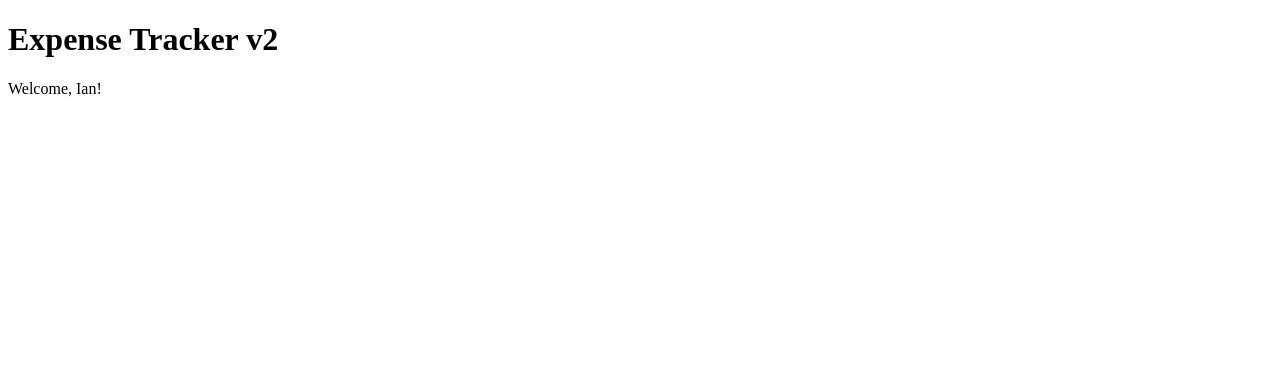
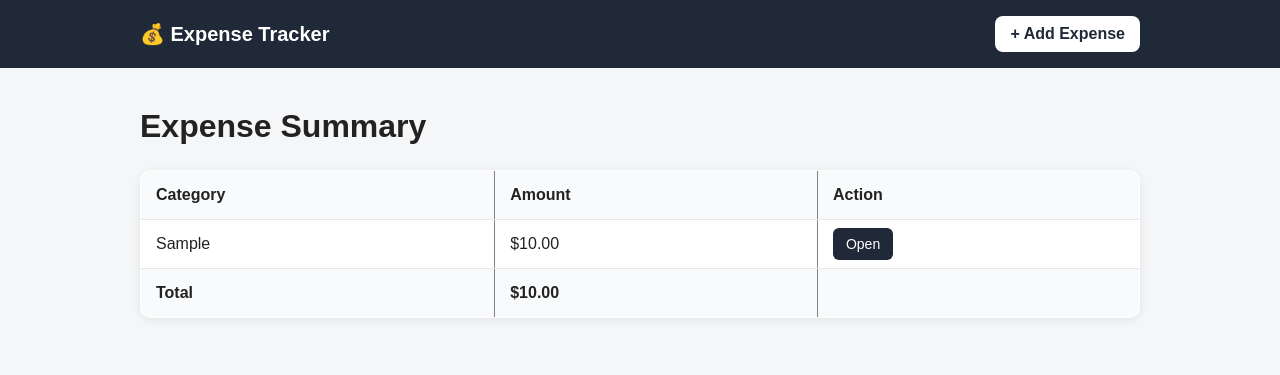
Before and after one commit to iankings2005-hash/NEW_FILE, a Flask app: page / in a window 1280 px wide. Shown: the top 375 px of the page. Run offline with Flask 3, Linux system fonts and the light colour scheme; tables that the repository leaves empty hold one stand-in row (values such as "Sample post").

Commit message:
Improve expense tracker UI and category expenses

```diff
--- a/routes.py
+++ b/routes.py
@@ -1,11 +1,129 @@
-from flask import render_template
+from flask import flash, render_template, request, redirect, url_for
 from app import app
+from extensions import db
+from models import Expense
+from sqlalchemy import func
 
 
 @app.route("/")
 def home():
+
+    category_totals = (
+        db.session.query(
+            Expense.category,
+            func.sum(Expense.amount)
+        )
+        .group_by(Expense.category)
+        .all()
+    )
+
+    grand_total = (
+        db.session.query(
+            func.sum(Expense.amount)
+        )
+        .scalar()
+    )
+
+    if grand_total is None:
+        grand_total = 0
+
     return render_template(
         "index.html",
-        title="Expense Tracker v2",
-        username="Ian"
+        category_totals=category_totals,
+        grand_total=grand_total
     )
+
+@app.route("/category/<category>")
+def category_expenses(category):
+
+    expenses = (
+        Expense.query
+        .filter_by(category=category)
+        .all()
+    )
+
+    total = sum(expense.amount for expense in expenses)
+
+    return render_template(
+        "category.html",
+        category=category,
+        expenses=expenses,
+        total=total
+    )
+
+@app.route("/add", methods=["GET", "POST"])
+@app.route("/add/<category>", methods=["GET", "POST"])
+def add_expense(category=None):
+
+    if request.method == "POST":
+
+        # Get category from hidden field or URL parameter
+        category = request.form.get("category") or category
+
+        # If no category from hidden field and no URL category,
+        # try to get from the display field (for new categories)
+        if not category:
+            category = request.form.get("category_display")
+
+        name = request.form.get("name")
+        amount = request.form.get("amount")
+
+        # Validate
+        if not all([name, amount, category]):
+            flash("All fields are required", "error")
+            return render_template("add.html", category=category)
+
+        try:
+            expense = Expense(
+                name=name,
+                amount=float(amount),
+                category=category
+            )
+
+            db.session.add(expense)
+            db.session.commit()
+
+            return redirect(
+                url_for(
+                    "category_expenses",
+                    category=category
+                )
+            )
+        except Exception as e:
+            db.session.rollback()  # Rollback on error
+            flash(f"Database error: {str(e)}", "error")
+            return render_template("add.html", category=category)
+
+    return render_template(
+        "add.html",
+        category=category
+    )
+
+@app.route("/delete/<int:id>", methods=["POST"])
+def delete_expense(id):
+
+    expense = Expense.query.get_or_404(id)
+
+    db.session.delete(expense)
+    db.session.commit()
+
+    return redirect(url_for("home"))
+@app.route("/edit/<int:id>", methods=["GET", "POST"])
+def edit_expense(id):
+
+    expense = Expense.query.get_or_404(id)
+
+    if request.method == "POST":
+
+        expense.name = request.form["name"]
+        expense.amount = float(request.form["amount"])
+        expense.category = request.form["category"]
+
+        db.session.commit()
+
+        return redirect(url_for("home"))
+
+    return render_template(
+        "edit.html",
+        expense=expense
+    )
--- /dev/null
+++ b/static/style.css
@@ -0,0 +1,232 @@
+* {
+    box-sizing: border-box;
+}
+
+body {
+    margin: 0;
+    font-family: Arial, sans-serif;
+    background: #f4f6f8;
+    color: #222;
+}
+
+
+/* =========================
+   NAVIGATION
+   ========================= */
+
+.navbar {
+    background: #1f2937;
+    padding: 16px 0;
+}
+
+.navbar-content {
+    width: 90%;
+    max-width: 1000px;
+    margin: auto;
+
+    display: flex;
+    justify-content: space-between;
+    align-items: center;
+}
+
+.logo {
+    color: white;
+    text-decoration: none;
+    font-size: 20px;
+    font-weight: bold;
+}
+
+.nav-add {
+    background: white;
+    color: #1f2937;
+
+    padding: 9px 15px;
+
+    border-radius: 8px;
+
+    text-decoration: none;
+    font-weight: bold;
+}
+
+.nav-add:hover {
+    background: #e5e7eb;
+}
+
+
+/* =========================
+   MAIN CONTAINER
+   ========================= */
+
+.container {
+    width: 90%;
+    max-width: 1000px;
+
+    margin: 40px auto;
+}
+
+
+/* =========================
+   HEADINGS
+   ========================= */
+
+h1 {
+    margin-bottom: 25px;
+}
+
+
+/* =========================
+   TABLE
+   ========================= */
+
+table {
+    width: 100%;
+    border-collapse: collapse;
+
+    background: white;
+
+    border-radius: 10px;
+    overflow: hidden;
+
+    box-shadow: 0 2px 8px rgba(0, 0, 0, 0.08);
+}
+
+th,
+td {
+    padding: 15px;
+    text-align: left;
+
+    border-bottom: 1px solid #e5e7eb;
+}
+
+th {
+    background: #f9fafb;
+    font-weight: bold;
+}
+
+tr:last-child td,
+tr:last-child th {
+    border-bottom: none;
+}
+
+
+/* =========================
+   BUTTONS
+   ========================= */
+
+button,
+.edit-btn,
+.open-btn {
+    border: none;
+
+    padding: 8px 13px;
+
+    border-radius: 6px;
+
+    text-decoration: none;
+
+    font-size: 14px;
+
+    cursor: pointer;
+}
+
+.edit-btn {
+display: inline-block;
+background: #e5e7eb;
+color: #111827;
+font-weight: bold;
+margin-right: 6px;
+}
+
+.open-btn {
+    background: #1f2937;
+    color: white;
+}
+
+button {
+    background: #dc2626;
+    color: white;
+}
+
+.edit-btn:hover {
+    background: #d1d5db;
+}
+
+.open-btn:hover {
+    background: #374151;
+}
+
+button:hover {
+    background: #b91c1c;
+}
+
+
+/* =========================
+   FORMS
+   ========================= */
+
+form {
+    background: white;
+
+    padding: 25px;
+
+    border-radius: 10px;
+
+    box-shadow: 0 2px 8px rgba(0, 0, 0, 0.08);
+}
+
+label {
+    display: block;
+
+    margin-bottom: 6px;
+
+    font-weight: bold;
+}
+
+input {
+    width: 100%;
+
+    padding: 10px;
+
+    border: 1px solid #d1d5db;
+
+    border-radius: 6px;
+
+    font-size: 15px;
+}
+
+input:focus {
+    outline: none;
+
+    border-color: #1f2937;
+}
+.delete-form {
+    display: inline;
+    background: none;
+    padding: 0;
+    margin: 0;
+    box-shadow: none;
+}
+.back-btn {
+    display: inline-block;
+    background: #e5e7eb;
+    color: #111827;
+    padding: 9px 14px;
+    border-radius: 7px;
+    text-decoration: none;
+    font-weight: bold;
+    margin-bottom: 20px;
+}
+.add-category-btn {
+    display: inline-block;
+    background: #1f2937;
+    color: white;
+    padding: 10px 16px;
+    border-radius: 7px;
+    text-decoration: none;
+    font-weight: bold;
+    margin-top: 10px;
+}
+
+.add-category-btn:hover {
+    background: #374151;
+}
--- /dev/null
+++ b/templates/base.html
@@ -0,0 +1,49 @@
+<!DOCTYPE html>
+<html lang="en">
+
+<head>
+
+    <meta charset="UTF-8">
+
+    <meta name="viewport" content="width=device-width, initial-scale=1.0">
+
+    <title>
+        {% block title %}
+        Expense Tracker
+        {% endblock %}
+    </title>
+
+    <link rel="stylesheet"
+          href="{{ url_for('static', filename='style.css') }}">
+
+</head>
+
+<body>
+
+    <header class="navbar">
+
+        <div class="navbar-content">
+
+            <a href="{{ url_for('home') }}" class="logo">
+                💰 Expense Tracker
+            </a>
+
+            <a href="{{ url_for('add_expense') }}" class="nav-add">
+                + Add Expense
+            </a>
+
+        </div>
+
+    </header>
+
+
+    <main class="container">
+
+        {% block content %}
+        {% endblock %}
+
+    </main>
+
+</body>
+
+</html>
--- a/templates/index.html
+++ b/templates/index.html
@@ -1,13 +1,48 @@
-<!DOCTYPE html>
-<html>
-<head>
-    <title>{{ title }}</title>
-</head>
-<body>
+{% extends "base.html" %}
 
-    <h1>{{ title }}</h1>
+{% block content %}
 
-    <p>Welcome, {{ username }}!</p>
+<h1>Expense Summary</h1>
 
-</body>
-</html>
+<table border="1">
+
+    <tr>
+        <th>Category</th>
+        <th>Amount</th>
+        <th>Action</th>
+    </tr>
+
+    {% for category, amount in category_totals %}
+
+    <tr>
+
+        <td>{{ category }}</td>
+
+        <td>${{ "%.2f"|format(amount) }}</td>
+
+        <td>
+            <a class="open-btn"
+               href="{{ url_for('category_expenses', category=category) }}">
+                Open
+            </a>
+        </td>
+
+    </tr>
+
+    {% endfor %}
+
+    <tr>
+
+        <th>Total</th>
+
+        <th>${{ "%.2f"|format(grand_total) }}</th>
+
+        <th></th>
+
+    </tr>
+
+</table>
+
+<br>
+
+{% endblock %}
```
Also changed, not shown: templates/add.html (added, +40 -0 lines), templates/category.html (added, +75 -0 lines), templates/edit.html (added, +58 -0 lines).
